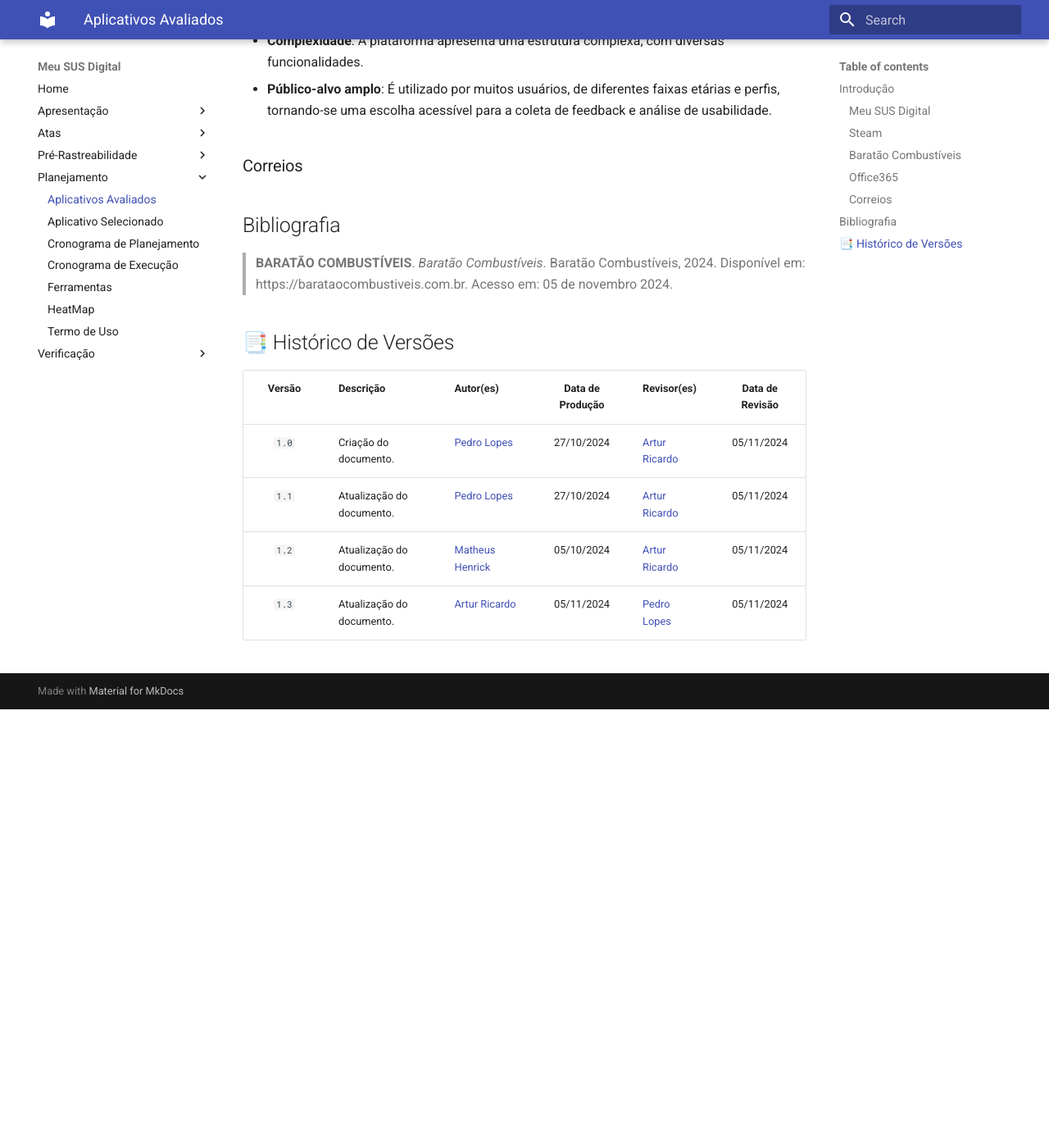
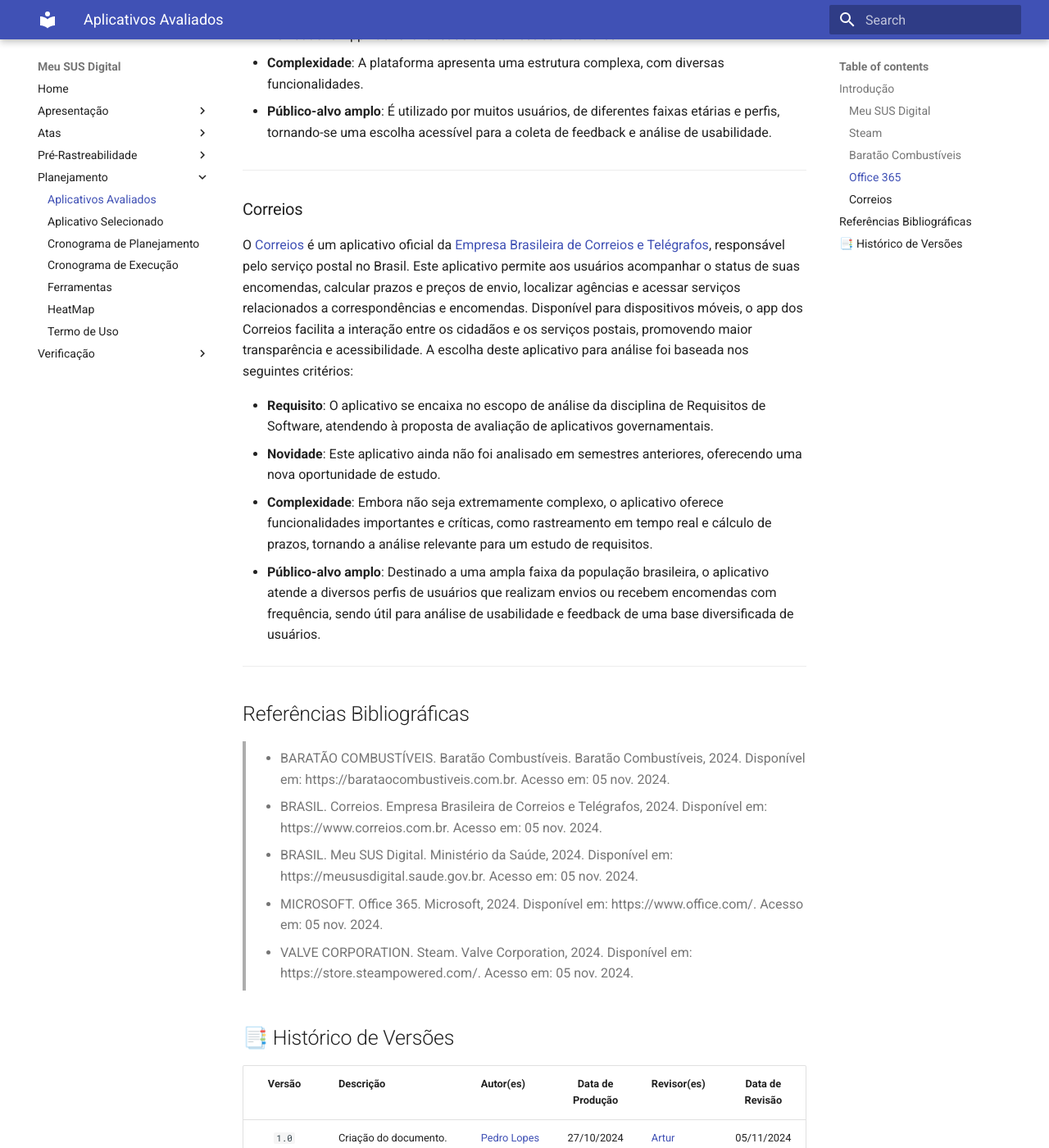
Before and after one commit to Requisitos-de-Software/2024.2-MeuSUSDigital, an MkDocs documentation site: the page built from docs/planejamento/apps-avaliados.md, in a window 1280 px wide and 1400 px high, scrolled down 2547 px. Shown: the whole window at 82% size. Built offline with MkDocs 1.6.1 and Material for MkDocs 9.7.7, drawn with Linux system fonts in a browser that asks for light colours; before the commit the page ends 3412 px from its top, so only the background shows below that; some of the changed text lies outside the part shown.

Commit message:
inserção/padronização de avaliações, correção de erros e adição das Referências Bibliográficas

```diff
--- a/docs/planejamento/apps-avaliados.md
+++ b/docs/planejamento/apps-avaliados.md
@@ -2,40 +2,18 @@
 
 ## Introdução
 
-Para iniciar o projeto, cada membro do grupo escolheu individualmente um aplicativo de código aberto ou governamental que tivesse potencial para ser analisado. O propósito dessa etapa foi selecionar um aplicativo que serviria como o foco principal de estudo para a disciplina de Requisitos de Software. A **Tabela 1** a seguir mostra os aplicativos considerados, acompanhados do nome do integrante responsável por cada análise.
-
+Para iniciar o projeto, cada membro do grupo escolheu individualmente um aplicativo que tivesse potencial para ser analisado. O propósito dessa etapa foi selecionar um aplicativo que serviria como o foco principal de estudo para a disciplina de Requisitos de Software. A **Tabela 1** a seguir mostra os aplicativos considerados, acompanhados do nome do integrante/avaliador responsável por cada análise/avaliação.
 
 <div align="center">
-  <table>
-    <thead>
-      <tr>
-        <th>Aplicativo avaliado</th>
-        <th>Avaliador(a)</th>
-      </tr>
-    </thead>
-    <tbody>
-      <tr>
-        <td>Meu SUS Digital</td>
-        <td><a href="https://github.com/algorithmorphic">Artur Ricardo</a></td>
-      </tr>
-      <tr>
-        <td>Steam</td>
-        <td><a href="https://github.com/pLopess">Pedro Lopes</a></td>
-      </tr>
-      <tr>
-        <td>Baratão Combustíveis</td>
-        <td><a href="https://github.com/MatheusHenrickSantos">Matheus Henrick</a></td>
-      </tr>
-      <tr>
-        <td>Office365</td>
-        <td><a href="https://github.com/EmivaltoJrr ">Emivalto Junior</a></td>
-      </tr>
-      <tr>
-        <td>Correios</td>
-        <td><a href="https://github.com/JoosPerro">João Pedro</a></td>
-      </tr>
-    </tbody>
-  </table>
+
+| Aplicativo Avaliado  | Avaliador(a)                                               |
+| :------------------: | :--------------------------------------------------------: |
+| Meu SUS Digital      | [Artur Ricardo](https://github.com/algorithmorphic)        |
+| Office 365           | [Emivalto junior](https://github.com/EmivaltoJrr)          |
+| Steam                | [Pedro Lopes](https://github.com/pLopess)                  |
+| Baratão Combustíveis | [Matheus Henrick](https://github.com/MatheusHenrickSantos) |
+| Correios             | [João Pedro](https://github.com/JoosPerro)                 |
+
 </div>
 
 <div align="center">
@@ -55,6 +33,8 @@
 - **Complexidade**: O aplicativo possui uma estrutura que, embora não seja tão complexa quanto a de alguns dos apps avaliados por outros membros da equipe, envolve uma série de funcionalidades críticas e integrações com bancos de dados governamentais, o que torna a análise desafiadora.
 - **Público-alvo amplo**: Por ser um aplicativo de acesso público, destinado a toda a população brasileira que utiliza o SUS, o Meu SUS Digital atende a um público-alvo diversificado em termos de idade, escolaridade e familiaridade com tecnologia. Essa diversidade proporciona uma rica base para coleta de feedback e análise de usabilidade.
 
+---
+
 ### Steam
 
 A [Steam](https://store.steampowered.com/) é uma plataforma de distribuição digital desenvolvida pela [Valve Corporation](https://www.valvesoftware.com/), amplamente utilizada para a compra, gerenciamento e jogabilidade de jogos eletrônicos no mundo inteiro. Disponível para desktops e dispositivos móveis, o Steam oferece uma ampla biblioteca de jogos e funcionalidades como comunidades de jogadores, suporte para mods, e recursos avançados de segurança e privacidade. A escolha dessa plataforma foi feita com base nos seguintes critérios:
@@ -67,17 +47,20 @@
 
 - **Público-alvo amplo**: É utilizado por muitos usuários, de diferentes faixas etárias e perfis, tornando-se uma escolha acessível para a coleta de feedback e análise de usabilidade.
 
+---
+
 ### Baratão Combustíveis
 
-O [Baratão Combustíveis](https://barataocombustiveis.com.br/) é um aplicativo desenvolvido pela Baratão Tecnologia LTDA, sendo a primeira plataforma para venda de combustíveis do mercado. Oferece desconto no preço de combustíveis em postos credenciados, além de parcelamento em débitos veiculares. Está disponível para dispositivos móveis.
-Este aplicativo está apto para estudo de acordo com os seguintes critérios:
+O [Baratão Combustíveis](https://barataocombustiveis.com.br/) é um aplicativo desenvolvido pela Baratão Tecnologia LTDA, sendo a primeira plataforma para venda de combustíveis do mercado. Ele oferece desconto no preço de combustíveis em postos credenciados, além de parcelamento em débitos veiculares. Está disponível para dispositivos móveis. A escolha deste aplicativo para avaliação foi baseada nos seguintes critérios:
 
+- **Requisito**: O aplicativo se encaixa no escopo da disciplina de Requisitos de Software, pois trata-se de um software com público-alvo específico e funcionalidades relevantes para análise de usabilidade.
+- **Novidade**: Este aplicativo ainda não foi trabalhado em semestres anteriores.
+- **Complexidade**: A plataforma possui complexidade adequada, com funcionalidades específicas voltadas para o público-alvo.
+- **Público-alvo relevante**: O aplicativo é voltado para indivíduos habilitados para conduzir veículos, representando uma alternativa atrativa para condutores de serviços de transporte por aplicativo e para aqueles que realizam frequentes deslocamentos.
 
-- Não foi trabalhado na disciplina;
-- Possui complexidade adequada;
-- Possui um público-alvo relevante, acessível a indivíduos habilitados para conduzir veículos. Representa uma alternativa atrativa para condutores de serviços de transporte por aplicativo e também para aqueles que realizam frequentes deslocamentos.
+---
 
-### Office365
+### Office 365
 
 O [Office 365](https://www.office.com/) é uma plataforma da [Microsoft](https://www.microsoft.com/pt-br/) distribuição digital dos servisos que ela oferece, amplamente utilizada por muitas empressas cooporativas e tambem com usuarios comuns, onde se pode ter acessos aos programas mais comuns de quase todos os escritorios, como por exemplo o Word, Excel e PowerPoint os mais comuns, e possivel tambem dazer um gerenciamento dos seus arquivos em nuvem pelo OneDrive que tambem e oferecido junto ao Officer 365 no mundo inteiro. Disponível para desktops e dispositivos móveis, o Officer 365 oferece uma ampla variedade de funcionalidades com todos os seus produtos oferecidos, com recursos de segurança e privacidade. A escolha dessa plataforma foi feita com base nos seguintes critérios:
 
@@ -89,11 +72,30 @@
 
 - **Público-alvo amplo**: É utilizado por muitos usuários, de diferentes faixas etárias e perfis, tornando-se uma escolha acessível para a coleta de feedback e análise de usabilidade.
 
+---
 
 ### Correios
 
-## Bibliografia
->**BARATÃO COMBUSTÍVEIS**. *Baratão Combustíveis*. Baratão Combustíveis, 2024. Disponível em: https://barataocombustiveis.com.br. Acesso em: 05 de novembro 2024.</br>
+O [Correios](https://www.correios.com.br/app-dos-correios) é um aplicativo oficial da [Empresa Brasileira de Correios e Telégrafos](https://www.correios.com.br/), responsável pelo serviço postal no Brasil. Este aplicativo permite aos usuários acompanhar o status de suas encomendas, calcular prazos e preços de envio, localizar agências e acessar serviços relacionados a correspondências e encomendas. Disponível para dispositivos móveis, o app dos Correios facilita a interação entre os cidadãos e os serviços postais, promovendo maior transparência e acessibilidade. A escolha deste aplicativo para análise foi baseada nos seguintes critérios:
+
+- **Requisito**: O aplicativo se encaixa no escopo de análise da disciplina de Requisitos de Software, atendendo à proposta de avaliação de aplicativos governamentais.
+- **Novidade**: Este aplicativo ainda não foi analisado em semestres anteriores, oferecendo uma nova oportunidade de estudo.
+- **Complexidade**: Embora não seja extremamente complexo, o aplicativo oferece funcionalidades importantes e críticas, como rastreamento em tempo real e cálculo de prazos, tornando a análise relevante para um estudo de requisitos.
+- **Público-alvo amplo**: Destinado a uma ampla faixa da população brasileira, o aplicativo atende a diversos perfis de usuários que realizam envios ou recebem encomendas com frequência, sendo útil para análise de usabilidade e feedback de uma base diversificada de usuários.
+
+---
+
+## Referências Bibliográficas
+
+> - BARATÃO COMBUSTÍVEIS. Baratão Combustíveis. Baratão Combustíveis, 2024. Disponível em: https://barataocombustiveis.com.br. Acesso em: 05 nov. 2024.
+>
+> - BRASIL. Correios. Empresa Brasileira de Correios e Telégrafos, 2024. Disponível em: https://www.correios.com.br. Acesso em: 05 nov. 2024.
+>
+> - BRASIL. Meu SUS Digital. Ministério da Saúde, 2024. Disponível em: https://meususdigital.saude.gov.br. Acesso em: 05 nov. 2024.
+>
+> - MICROSOFT. Office 365. Microsoft, 2024. Disponível em: https://www.office.com/. Acesso em: 05 nov. 2024.
+>
+> - VALVE CORPORATION. Steam. Valve Corporation, 2024. Disponível em: https://store.steampowered.com/. Acesso em: 05 nov. 2024.
 
 
 ## 📑 Histórico de Versões
@@ -103,4 +105,4 @@
 | `1.0`  | Criação do documento. | [Pedro Lopes](https://github.com/pLopess) | 27/10/2024 | [Artur Ricardo](https://github.com/algorithmorphic) | 05/11/2024 |
 | `1.1`  | Atualização do documento. | [Pedro Lopes](https://github.com/pLopess) | 27/10/2024 | [Artur Ricardo](https://github.com/algorithmorphic) | 05/11/2024 |
 | `1.2`  | Atualização do documento. | [Matheus Henrick](https://github.com/MatheusHenrickSantos) | 05/10/2024 | [Artur Ricardo](https://github.com/algorithmorphic) | 05/11/2024 |
-| `1.3`  | Atualização do documento. | [Artur Ricardo](https://github.com/algorithmorphic) | 05/11/2024 | [Pedro Lopes](https://github.com/pLopess) | 05/11/2024 |
+| `1.3`  | Inserção e padronização de avaliações, correção de erros e adição das Referências Bibliográficas. | [Artur Ricardo](https://github.com/algorithmorphic) | 05/11/2024 | [Pedro Lopes](https://github.com/pLopess) | 05/11/2024 |
```
